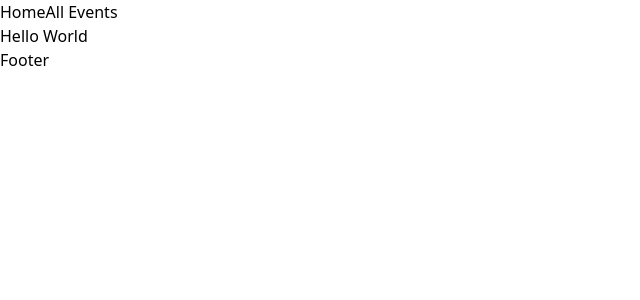
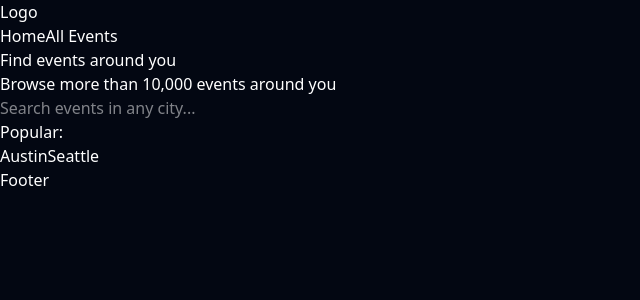
Before and after one commit to truejojo/evento, a Next.js app: page / in a window 1280 px wide. Shown: the top 300 px of the page, without its empty margins (0-640 px from the left). Built offline with nearby package versions, Linux system fonts and the light colour scheme.

Commit message:
Homepage content + minimal tailwind styling

```diff
--- a/src/app/layout.tsx
+++ b/src/app/layout.tsx
@@ -27,7 +27,7 @@ export default function RootLayout({
   return (
     <html lang='en'>
       <body
-        className={`${geistSans.variable} ${geistMono.variable} antialiased`}
+        className={`${geistSans.variable} ${geistMono.variable} antialiased bg-gray-950 text-white`}
       >
         <Header />
         {children}
--- a/src/app/page.tsx
+++ b/src/app/page.tsx
@@ -1,7 +1,26 @@
+import Link from 'next/link';
+
 export default function Home() {
   return (
     <main>
-      <h1>Hello World</h1>
+      <h1>Find events around you</h1>
+      <p>Browse more than 10,000 events around you</p>
+
+      <form action=''>
+        <input
+          type='text'
+          name='location'
+          placeholder='Search events in any city...'
+        />
+      </form>
+
+      <section>
+        <p>Popular:</p>
+        <div>
+          <Link href='/events/austin'>Austin</Link>
+          <Link href='/events/seattle'>Seattle</Link>
+        </div>
+      </section>
     </main>
   );
 }
--- a/src/components/Header.tsx
+++ b/src/components/Header.tsx
@@ -1,8 +1,10 @@
 import Link from 'next/link';
+import Logo from './Logo';
 
 const Header = () => {
   return (
     <header>
+      <Logo />
       <Link href='/'>Home</Link>
       <Link href='/events/something'>All Events</Link>
     </header>
--- /dev/null
+++ b/src/components/Logo.tsx
@@ -0,0 +1,7 @@
+import React from 'react';
+
+const Logo = () => {
+  return <div>Logo</div>;
+};
+
+export default Logo;
```
